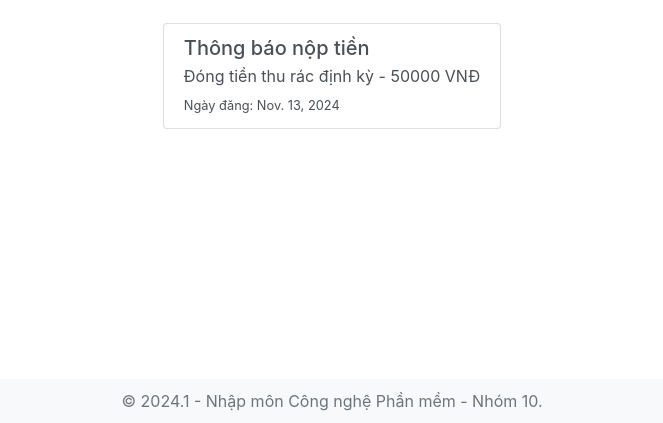
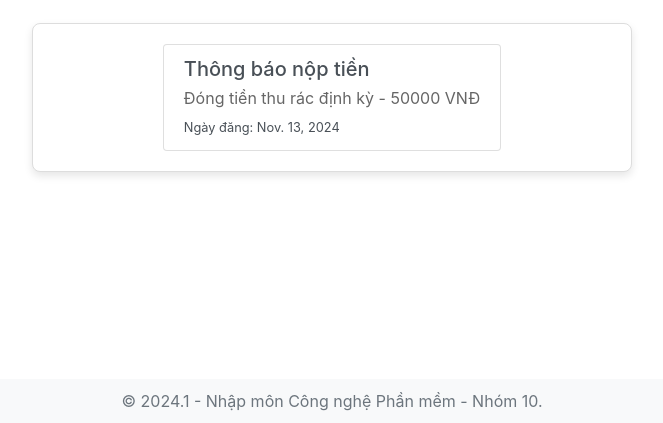
Before and after one commit to shynt-04/NMCNPM_project, a Django app: page /notification/ in a window 1280 px wide. Shown: the part 377-800 px from the top of the page, without its empty margins (308-971 px from the left). Run offline with Django 4.2, Linux system fonts and the light colour scheme; data comes from the database, SQL or seed files in the repository; both versions use the stored data as it was after the commit; some libraries are stand-ins or nearby versions.

Commit message:
Update noti page

```diff
--- a/nmcnpmapp/templates/app/notification.html
+++ b/nmcnpmapp/templates/app/notification.html
@@ -24,6 +24,27 @@
         justify-content: center;
         align-items: center;
         flex-direction: column;
+        width: 60%; /* Increase the width */
+        max-width: 600px; /* Limit maximum width */
+        margin: 20px auto; /* Center horizontally and add vertical spacing */
+        padding: 20px; /* Add padding inside the box */
+        border: 1px solid #ddd; /* Subtle border */
+        border-radius: 8px; /* Rounded corners */
+        box-shadow: 0px 4px 8px rgba(0, 0, 0, 0.1); /* Soft shadow for depth */
+        background-color: #fff; /* Background color */
+        text-align: center;
+    }
+
+    .notification-content h3 {
+        font-size: 1.5rem; /* Larger heading size */
+        color: #333;
+        margin-bottom: 10px;
+    }
+
+    .notification-content p {
+        color: #666;
+        font-size: 1rem;
+        margin: 5px 0;
     }
 
     .list-group-item {
```
Also changed, not shown: nmcnpmapp/templates/app/service.html (+37 -1 lines), db.sqlite3, 1 other file.
